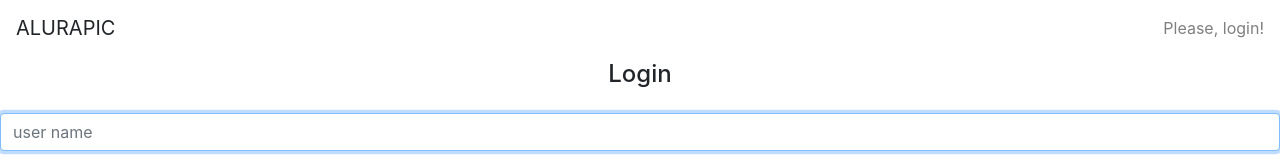
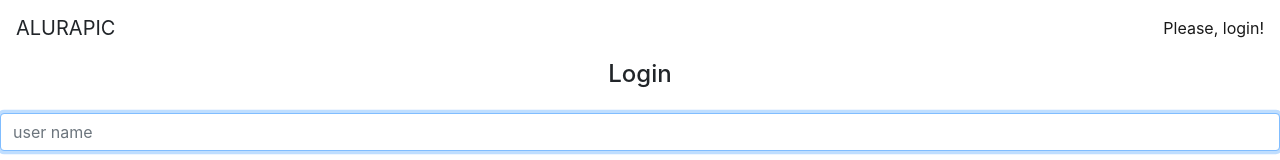
Before and after one commit to panjosbr/alurapic, an Angular app: page / in a window 1280 px wide. Shown: the top 160 px of the page. Built offline with nearby package versions, Linux system fonts and the light colour scheme.

Commit message:
Adicionando routerModule no CoreModule para poder usar a diretiva routerLink

```diff
--- a/src/app/core/core.module.ts
+++ b/src/app/core/core.module.ts
@@ -2,10 +2,14 @@ import { NgModule } from "@angular/core";
 import { CommonModule } from "@angular/common";
 
 import { HeaderComponent } from "./header/header.component";
+import { RouterModule } from "@angular/router";
 
 @NgModule({
   declarations: [ HeaderComponent ],
   exports: [ HeaderComponent ],
-  imports: [ CommonModule ]
+  imports: [
+    CommonModule,
+    RouterModule,
+  ],
 })
 export class CoreModule {}
--- a/src/app/core/header/header.component.html
+++ b/src/app/core/header/header.component.html
@@ -10,7 +10,9 @@
 
     <ng-template #login>
       <span class="navbar-text">
-        Please, login!
+        <a [routerLink]="['']">
+          Please, login!
+        </a>
       </span>
     </ng-template>
 
```
